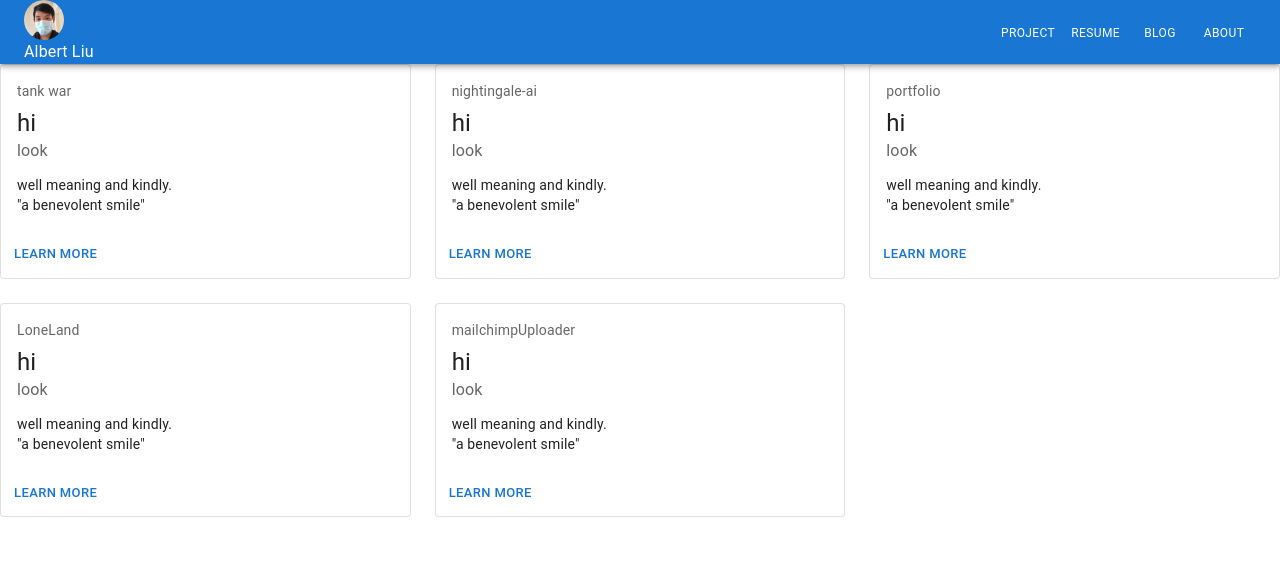
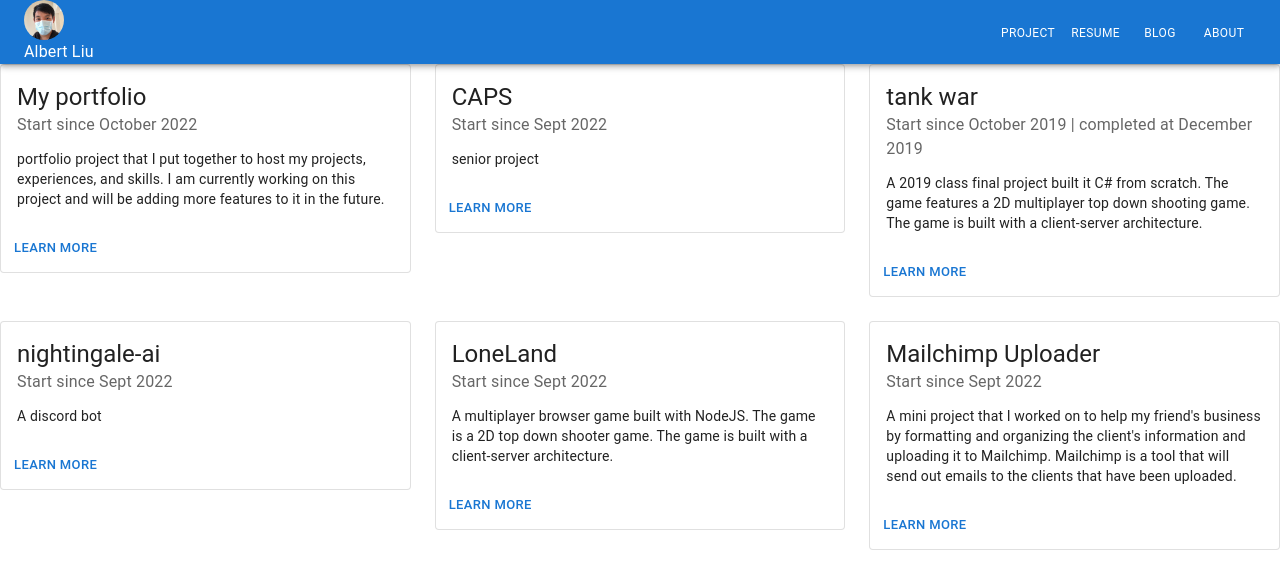
Before and after one commit to albertNightingale/myweb, a React (Create React App) app: page / in a window 1280 px wide. Shown: the top 588 px of the page. Built offline with nearby package versions, Linux system fonts and the light colour scheme.

Commit message:
add more project details

```diff
--- a/src/components/ProjectListItem.tsx
+++ /dev/null
@@ -1,20 +0,0 @@
-import { ListItem, ListItemText } from "@mui/material";
-import { Project } from "../data/projects";
-
-interface onGoingProjectProps {
-  project: Project;
-  children?: React.ReactNode; // best, accepts everything React can render
-  childrenElement?: JSX.Element; // A single React element
-}
-
-export default function ProjectListItem({
-  project,
-  children,
-}: onGoingProjectProps) {
-  return (
-    <ListItem component="div" disablePadding>
-      <ListItemText>{project.projectName}</ListItemText>
-      {children}
-    </ListItem>
-  );
-}
--- a/src/data/projects.ts
+++ b/src/data/projects.ts
@@ -2,9 +2,11 @@ export interface Project {
     onGoing: boolean;
     projectName: string;
     startingDate: string;
+    endingDate?: string;
     website?: string;
     github?: string;
-    description?: string;
+    stack: string[];
+    description: string;
 }
 
 
@@ -12,15 +14,56 @@ const projectList: Project[] = [
     {
         onGoing: true,
         startingDate: "October 2022",
-        projectName: "Albert's portfolio",
-        github: "https://github.com/albertNightingale/myweb"
+        projectName: "My portfolio",
+        github: "https://github.com/albertNightingale/myweb",
+        stack: ["TypeScript", "React", "Material-UI"],
+        description: "portfolio project that I put together to host my projects, experiences, and skills. I am currently working on this project and will be adding more features to it in the future."
     },
     {
         onGoing: true,
         projectName: "CAPS",
         startingDate: "Sept 2022",
         github: "https://capstone-cs.eng.utah.edu/groups/caps/-/wikis/CAPS",
-        website: "https://capstone-cs.eng.utah.edu/groups/caps/-/wikis/CAPS"
+        website: "https://capstone-cs.eng.utah.edu/groups/caps/-/wikis/CAPS",
+        stack: ["Python", "C#", "TypeScript", "ASP Net", "NodeJS", "React", "Express"],
+        description: "senior project",
+    },
+    {
+        onGoing: false,
+        projectName: "tank war",
+        startingDate: "October 2019",
+        endingDate: "December 2019",
+        github: "https://capstone-cs.eng.utah.edu/groups/caps/-/wikis/CAPS",
+        website: "https://capstone-cs.eng.utah.edu/groups/caps/-/wikis/CAPS",
+        stack: ["ASP Core", "C#"],
+        description: "A 2019 class final project built it C# from scratch. The game features a 2D multiplayer top down shooting game. The game is built with a client-server architecture."
+    },
+    {
+        onGoing: true,
+        projectName: "nightingale-ai",
+        startingDate: "Sept 2022",
+        github: "https://capstone-cs.eng.utah.edu/groups/caps/-/wikis/CAPS",
+        website: "https://capstone-cs.eng.utah.edu/groups/caps/-/wikis/CAPS",
+        stack: ["NodeJs", "JavaScript", "DiscordJS", "Heroku"],
+        description: "A discord bot",
+    },
+    {
+        onGoing: true,
+        projectName: "LoneLand",
+        startingDate: "Sept 2022",
+        github: "https://capstone-cs.eng.utah.edu/groups/caps/-/wikis/CAPS",
+        website: "https://capstone-cs.eng.utah.edu/groups/caps/-/wikis/CAPS",
+        stack: ["Node", "WebSocket", "Canvas"],
+        description: "A multiplayer browser game built with NodeJS. The game is a 2D top down shooter game. The game is built with a client-server architecture.",
+    },
+    {
+        onGoing: true,
+        projectName: "Mailchimp Uploader",
+        startingDate: "Sept 2022",
+        github: "https://capstone-cs.eng.utah.edu/groups/caps/-/wikis/CAPS",
+        website: "https://capstone-cs.eng.utah.edu/groups/caps/-/wikis/CAPS",
+        stack: ["Java"],
+        description: "A mini project that I worked on to help my friend's business by formatting and organizing the client's information and uploading it to Mailchimp. Mailchimp is a tool that will send out emails to the clients that have been uploaded."
     }
 ]
 
--- a/src/pages/About/OnGoingProjects.tsx
+++ b/src/pages/About/OnGoingProjects.tsx
@@ -1,10 +1,29 @@
 import React from "react";
-import { Box, Link, List } from "@mui/material";
+import { Box, Link, List, ListItem, ListItemText } from "@mui/material";
 
 import projects, { Project as ProjectType } from "../../data/projects";
 
 import SectionTitle from "../../components/SectionTitle";
-import ProjectListItem from "../../components/ProjectListItem";
+
+
+interface onGoingProjectProps {
+  project: ProjectType;
+  children?: React.ReactNode; // best, accepts everything React can render
+  childrenElement?: JSX.Element; // A single React element
+}
+
+function ProjectListItem({
+  project,
+  children,
+}: onGoingProjectProps) {
+  return (
+    <ListItem component="div" disablePadding>
+      <ListItemText>{project.projectName}</ListItemText>
+      {children}
+    </ListItem>
+  );
+}
+
 
 function mapOnGoingProjects() {
   const projectLists = projects
--- /dev/null
+++ b/src/pages/Project/ProjectBriefing.tsx
@@ -0,0 +1,45 @@
+import React from "react";
+
+import {
+  Button,
+  Card,
+  CardActions,
+  CardContent,
+  Typography,
+} from "@mui/material";
+
+import projects, { Project } from "../../data/projects";
+
+
+interface projectBriefingProps {
+  project: Project;
+}
+
+export default function ProjectBriefing({ project }: projectBriefingProps) {
+
+  let subtitle = `Start since ${project.startingDate}`;
+
+  if (!project.onGoing) { // has an end date
+    subtitle += ` | completed at ${project.endingDate}`;
+  }
+
+  return (
+    <Card variant="outlined">
+      <CardContent>
+        <Typography variant="h5" component="div">
+          {project.projectName}
+        </Typography>
+        <Typography sx={{ mb: 1.5 }} color="text.secondary">
+          {subtitle}
+        </Typography>
+        <Typography variant="body2">
+          {project.description}
+          <br />
+        </Typography>
+      </CardContent>
+      <CardActions>
+        <Button size="small">Learn More</Button>
+      </CardActions>
+    </Card>
+  );
+}
--- a/src/pages/Project/ProjectGrids.tsx
+++ b/src/pages/Project/ProjectGrids.tsx
@@ -1,51 +1,12 @@
+import React from "react";
 import {
-  Button,
-  Card,
-  CardActions,
-  CardContent,
   Grid,
-  Typography,
 } from "@mui/material";
-import React from "react";
-
-function ProjectBriefing(props: any) {
-  const { project } = props;
-
-  return (
-    <Card variant="outlined">
-      <CardContent>
-        <Typography sx={{ fontSize: 14 }} color="text.secondary" gutterBottom>
-          {project}
-        </Typography>
-        <Typography variant="h5" component="div">
-          hi
-        </Typography>
-        <Typography sx={{ mb: 1.5 }} color="text.secondary">
-          look
-        </Typography>
-        <Typography variant="body2">
-          well meaning and kindly.
-          <br />
-          {'"a benevolent smile"'}
-        </Typography>
-      </CardContent>
-      <CardActions>
-        <Button size="small">Learn More</Button>
-      </CardActions>
-    </Card>
-  );
-}
+import ProjectBriefing from "./ProjectBriefing";
+import projects, { Project } from "../../data/projects";
 
 export default function ProjectGrids(props: any) {
-  const projectList = [
-    "tank war",
-    "nightingale-ai",
-    "portfolio",
-    "LoneLand",
-    "mailchimpUploader",
-  ];
-
-  const gridArr = projectList.map((project) => {
+  const gridArr = projects.map((project: Project) => {
     return (
       <Grid item xs={12} sm={6} md={4}>
         <ProjectBriefing project={project} />
```
